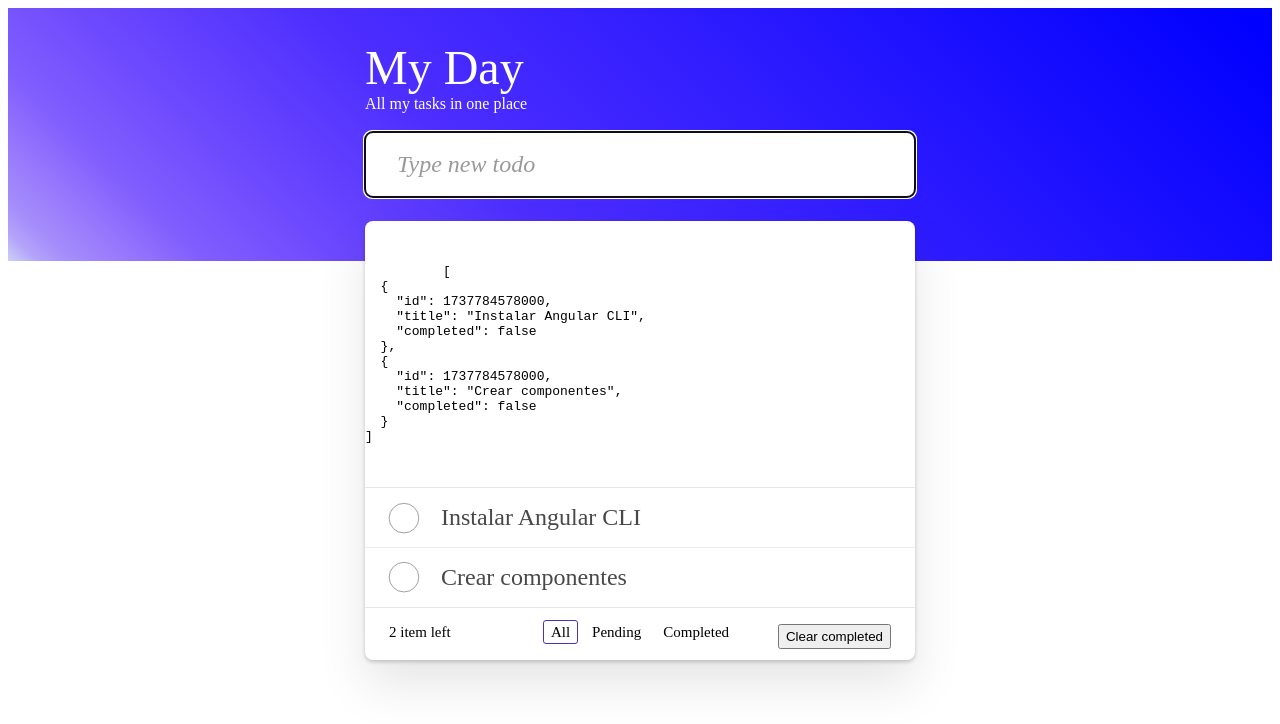
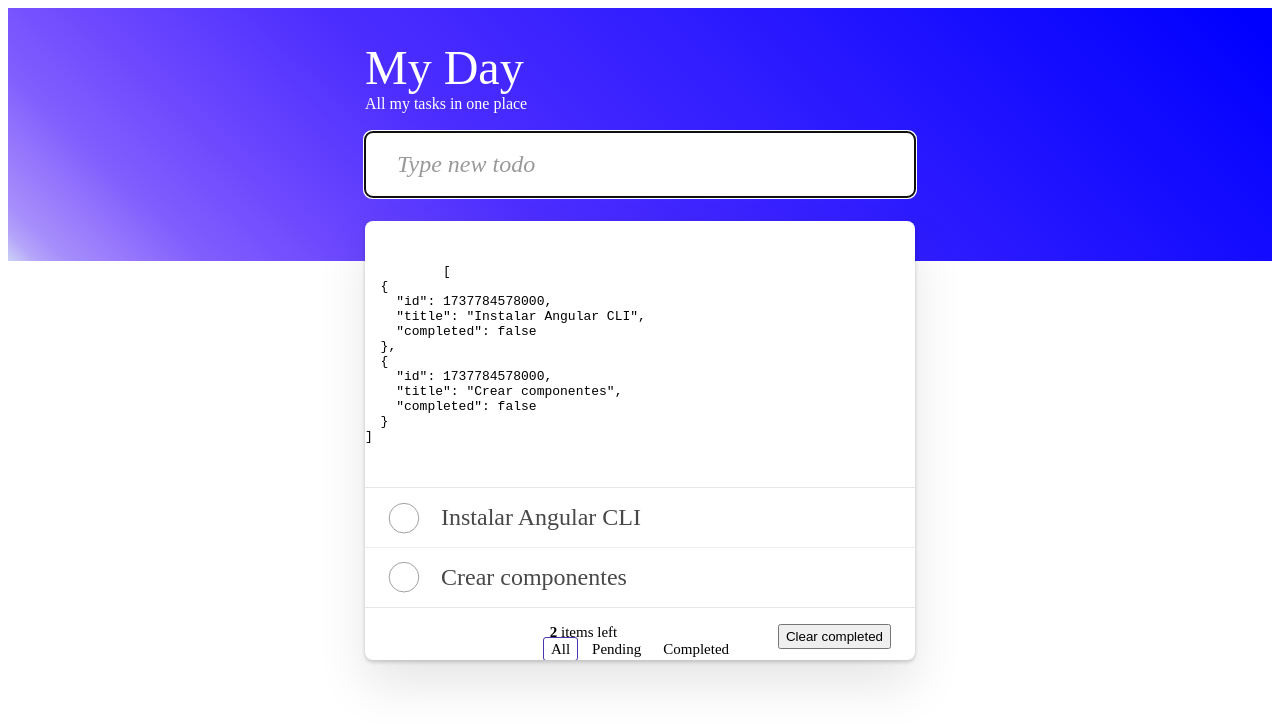
Before and after one commit to raewashere/todoapp, an Angular app: page /home in a window 1280 px wide. Shown: the top 724 px of the page. Built offline with nearby package versions, Linux system fonts and the light colour scheme.

Commit message:
reto tareas plurales

```diff
--- a/src/app/pages/home/home.component.html
+++ b/src/app/pages/home/home.component.html
@@ -62,7 +62,10 @@
       <!-- This footer should be hidden by default and shown when there are todos -->
       <footer class="footer">
         <!-- This should be `0 items left` by default -->
-        <span class="todo-count"><strong>{{tasks().length}}</strong> item left</span>
+        <span class="todo-count" *ngIf="tasks().length === 1; else pluralTasks"><strong>{{tasks().length}}</strong> item left</span>
+        <ng-template #pluralTasks>
+          <strong>{{tasks().length}}</strong> items left
+        </ng-template>
         <!-- Remove this if you don't implement routing -->
         <ul class="filters">
           <li>
```
